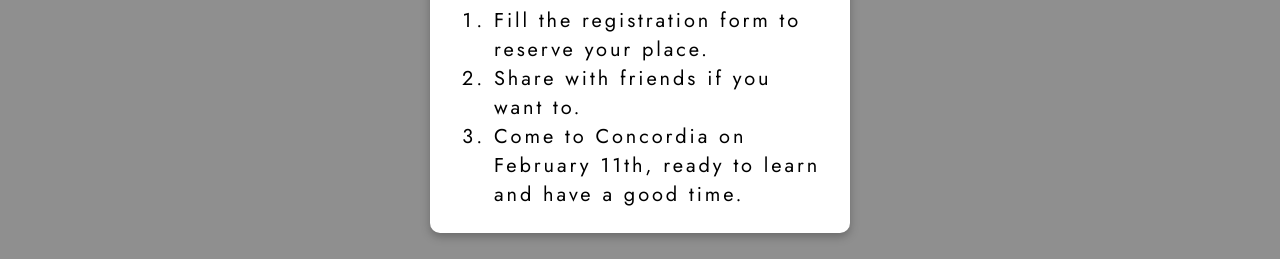
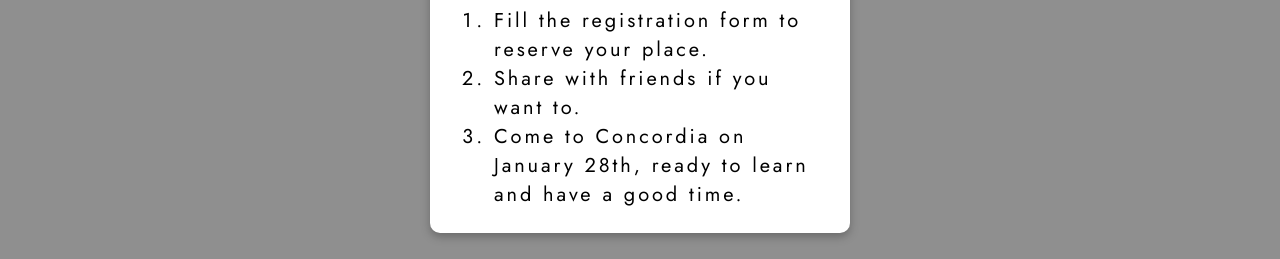
Before and after one commit to ieeeconcordia/botquest, a React (Create React App) app: page / in a window 1280 px wide. Shown: the part 2080-2339 px from the top of the page. Built offline with nearby package versions, Linux system fonts and the light colour scheme.

Commit message:
Update event date in InfoCardNumList component

```diff
--- a/src/components/cards/InfoCardNumList.jsx
+++ b/src/components/cards/InfoCardNumList.jsx
@@ -1,17 +1,16 @@
-import React from 'react'
-import './infocard.css'
+import React from "react";
+import "./infocard.css";
 
 const InfoCardNumList = (props) => {
   return (
     <div className="infocard_container">
-
       <div className="infocard_image">
         <img
           loading="lazy"
-            src= {props.imagesrc}
-            alt= "CardS"
+          src={props.imagesrc}
+          alt="CardS"
           className="image"
-            style={{verticalAlign: "bottom"}}
+          style={{ verticalAlign: "bottom" }}
         />
       </div>
 
@@ -21,13 +20,15 @@ const InfoCardNumList = (props) => {
           <ol>
             <li>Fill the registration form to reserve your place.</li>
             <li>Share with friends if you want to.</li>
-              <li>Come to Concordia on February 11th, ready to learn and have a good time.</li>
+            <li>
+              Come to Concordia on January 28th, ready to learn and have a good
+              time.
+            </li>
           </ol>
         </div>
       </div>
+    </div>
+  );
+};
 
-    </div>
-  )
-}
-
-export default InfoCardNumList
+export default InfoCardNumList;
```
Lines whose indentation alone changed are shown as unchanged.
